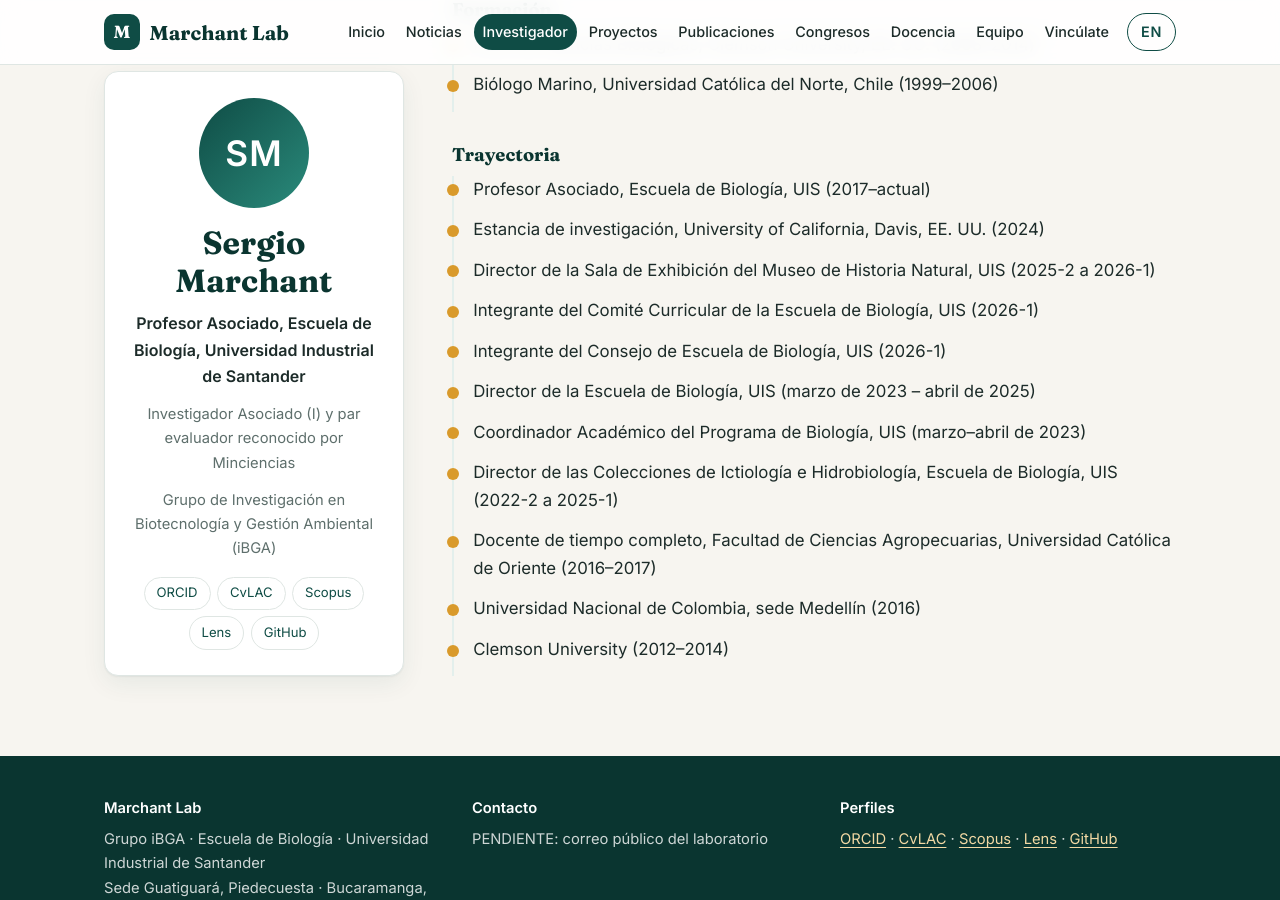
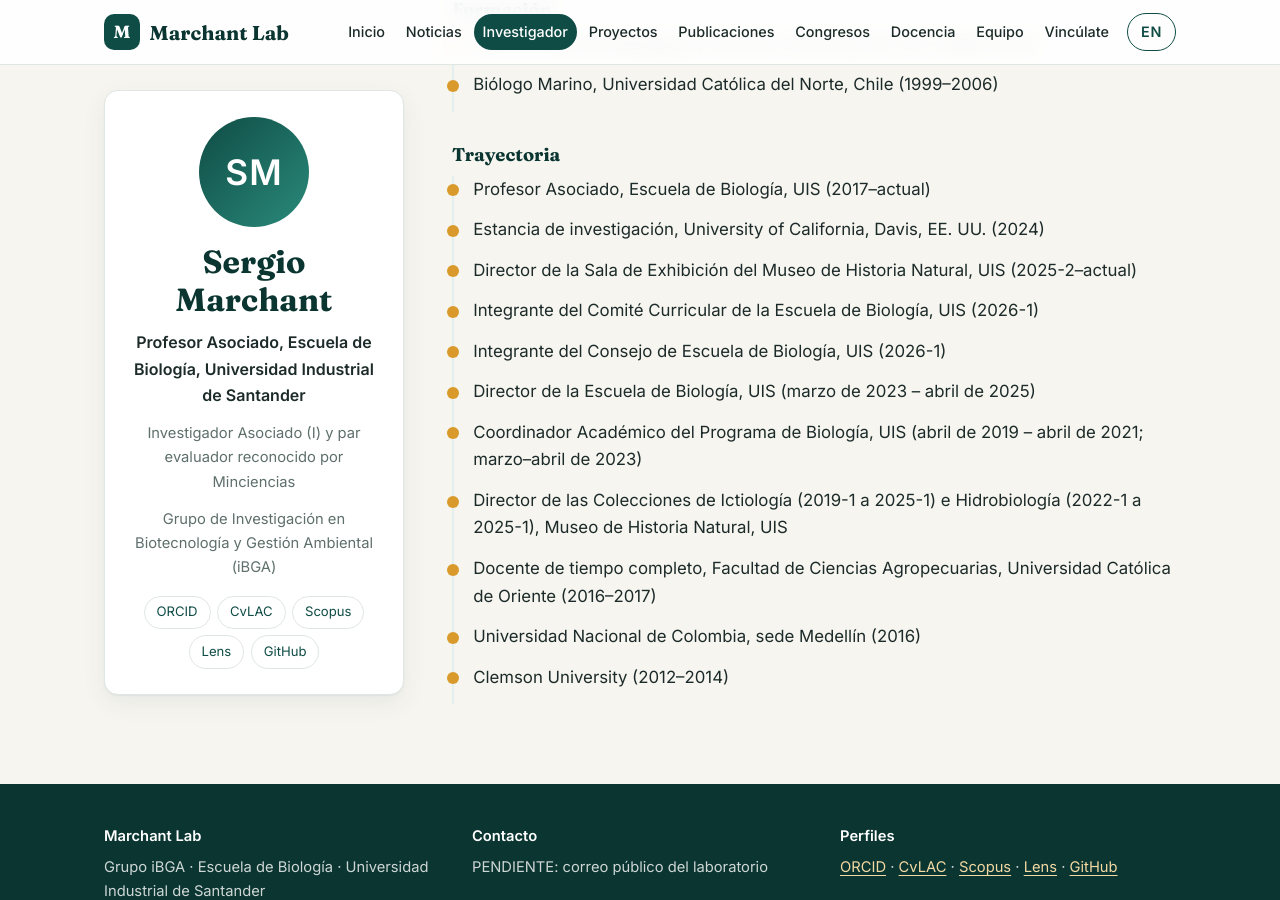
Before and after one commit to Marchant-Lab/marchant-lab-web, a Jekyll site: the page built from investigador.html, in a window 1280 px wide and 900 px high, scrolled down 651 px. Built offline with Jekyll 4.4.1, drawn with Linux system fonts in a browser that asks for light colours.

Commit message:
Agrega coordinación académica 2019–2021 y colecciones desde 2019 según resoluciones
Res. 0488/2019 (coordinación desde abril de 2019; termina con la Res. 0416/2021),
colecciones de Ictiología desde 2019-1 (Res. 0823 y 1358/2019, 0616 y 1179/2020,
1515/2021) e Hidrobiología desde 2022-1 (Res. 0567/2022), Sala de Exhibición
vigente en 2026-2 (Res. 1072/2026).

Co-Authored-By: Claude Opus 5.5 <noreply@anthropic.com>

```diff
--- a/_data/docencia.yml
+++ b/_data/docencia.yml
@@ -37,11 +37,11 @@ formacion_continua:
     periodos: 2022-2
 divulgacion:
   - nombre: Sala de Exhibición del Museo de Historia Natural UIS
-    periodos: Director, 2025-2 a 2026-1
+    periodos: Director, 2025-2–actual
     url: https://salamuseo-uis.github.io/
     descripcion: Página para programar visitas, con tarifas y horarios.
   - nombre: Colecciones de Ictiología e Hidrobiología de la Escuela de Biología
-    periodos: Director, 2022-2 a 2025-1
+    periodos: Director, 2019-1 a 2025-1
   - nombre: "Talleres «La vida en el agua»"
     periodos: 2025-2
   - nombre: "Talleres «Bajo la superficie: explorando la diversidad inadvertida de los peces de agua dulce de Santander»"
--- a/_data/investigador.yml
+++ b/_data/investigador.yml
@@ -14,12 +14,12 @@ formacion:
 trayectoria:   # cargos UIS con soporte en la carga académica o en resoluciones (soportes-academicos/resoluciones/)
   - Profesor Asociado, Escuela de Biología, UIS (2017–actual)
   - Estancia de investigación, University of California, Davis, EE. UU. (2024)
-  - Director de la Sala de Exhibición del Museo de Historia Natural, UIS (2025-2 a 2026-1)
+  - Director de la Sala de Exhibición del Museo de Historia Natural, UIS (2025-2–actual)
   - Integrante del Comité Curricular de la Escuela de Biología, UIS (2026-1)
   - Integrante del Consejo de Escuela de Biología, UIS (2026-1)
   - Director de la Escuela de Biología, UIS (marzo de 2023 – abril de 2025)
-  - Coordinador Académico del Programa de Biología, UIS (marzo–abril de 2023)
-  - Director de las Colecciones de Ictiología e Hidrobiología, Escuela de Biología, UIS (2022-2 a 2025-1)
+  - Coordinador Académico del Programa de Biología, UIS (abril de 2019 – abril de 2021; marzo–abril de 2023)
+  - Director de las Colecciones de Ictiología (2019-1 a 2025-1) e Hidrobiología (2022-1 a 2025-1), Museo de Historia Natural, UIS
   - Docente de tiempo completo, Facultad de Ciencias Agropecuarias, Universidad Católica de Oriente (2016–2017)
   - Universidad Nacional de Colombia, sede Medellín (2016)
   - Clemson University (2012–2014)
--- a/_data/traduccion_en.yml
+++ b/_data/traduccion_en.yml
@@ -189,11 +189,11 @@
 "Balanza analítica (Ohaus Pioneer)": "Analytical balance (Ohaus Pioneer)"
 "pH-metro (Orion)": "pH meter (Orion)"
 "Horno de secado": "Drying oven"
-"Director de la Sala de Exhibición del Museo de Historia Natural, UIS (2025-2 a 2026-1)": "Director, Exhibition Hall of the Natural History Museum, UIS (2025-2 to 2026-1)"
 "Integrante del Comité Curricular de la Escuela de Biología, UIS (2026-1)": "Member of the Curriculum Committee, School of Biology, UIS (2026-1)"
 "Grupo de Investigación en Biotecnología y Gestión Ambiental (iBGA)": "Biotechnology and Environmental Management Research Group (iBGA)"
-"Director, 2025-2 a 2026-1": "Director, 2025-2 to 2026-1"
 "Director de la Escuela de Biología, UIS (marzo de 2023 – abril de 2025)": "Head of the School of Biology, UIS (March 2023 – April 2025)"
-"Coordinador Académico del Programa de Biología, UIS (marzo–abril de 2023)": "Academic Coordinator of the Biology Program, UIS (March–April 2023)"
-"Director de las Colecciones de Ictiología e Hidrobiología, Escuela de Biología, UIS (2022-2 a 2025-1)": "Director of the Ichthyology and Hydrobiology Collections, School of Biology, UIS (2022-2 to 2025-1)"
-"Director, 2022-2 a 2025-1": "Director, 2022-2 to 2025-1"
+"Director de la Sala de Exhibición del Museo de Historia Natural, UIS (2025-2–actual)": "Director, Exhibition Hall of the Natural History Museum, UIS (2025-2–present)"
+"Coordinador Académico del Programa de Biología, UIS (abril de 2019 – abril de 2021; marzo–abril de 2023)": "Academic Coordinator of the Biology Program, UIS (April 2019 – April 2021; March–April 2023)"
+"Director de las Colecciones de Ictiología (2019-1 a 2025-1) e Hidrobiología (2022-1 a 2025-1), Museo de Historia Natural, UIS": "Director of the Ichthyology (2019-1 to 2025-1) and Hydrobiology (2022-1 to 2025-1) Collections, Natural History Museum, UIS"
+"Director, 2025-2–actual": "Director, 2025-2–present"
+"Director, 2019-1 a 2025-1": "Director, 2019-1 to 2025-1"
```
